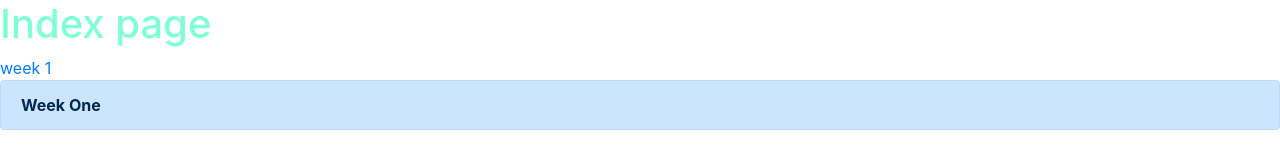
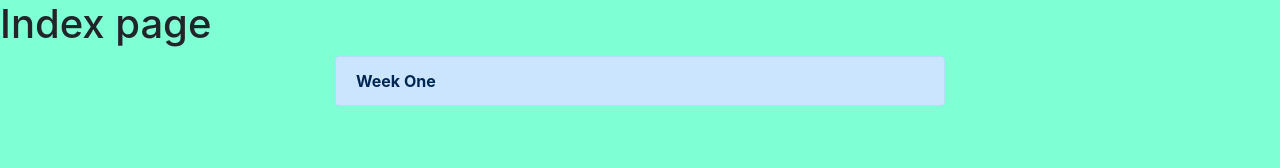
Before and after one commit to ytsai0023/expert-train, a plain HTML site: page index.html in a window 1280 px wide. Drawn offline with nearby package versions, Linux system fonts and the light colour scheme.

Commit message:
Create Container of div.

```diff
--- a/all.css
+++ b/all.css
@@ -1,4 +1,8 @@
 body{
-    color: aquamarine;
+    background-color:aquamarine;
 
 }
+
+.container{
+    width:50%;
+}
--- a/index.html
+++ b/index.html
@@ -9,9 +9,12 @@
 </head>
 <body>
     <h1>Index page</h1>
-    <a href="weekOne/index.html">week 1</a>
-    <div class="alert alert-primary" role="alert">
-       <a href="weekOne/index.html" class="alert-link">Week One</a>
+    <div class="container">
+        <div class="alert alert-primary" role="alert">
+            <a href="weekOne/index.html" class="alert-link">Week One</a>
+         </div>
+
     </div>
+
 </body>
 </html>
```
